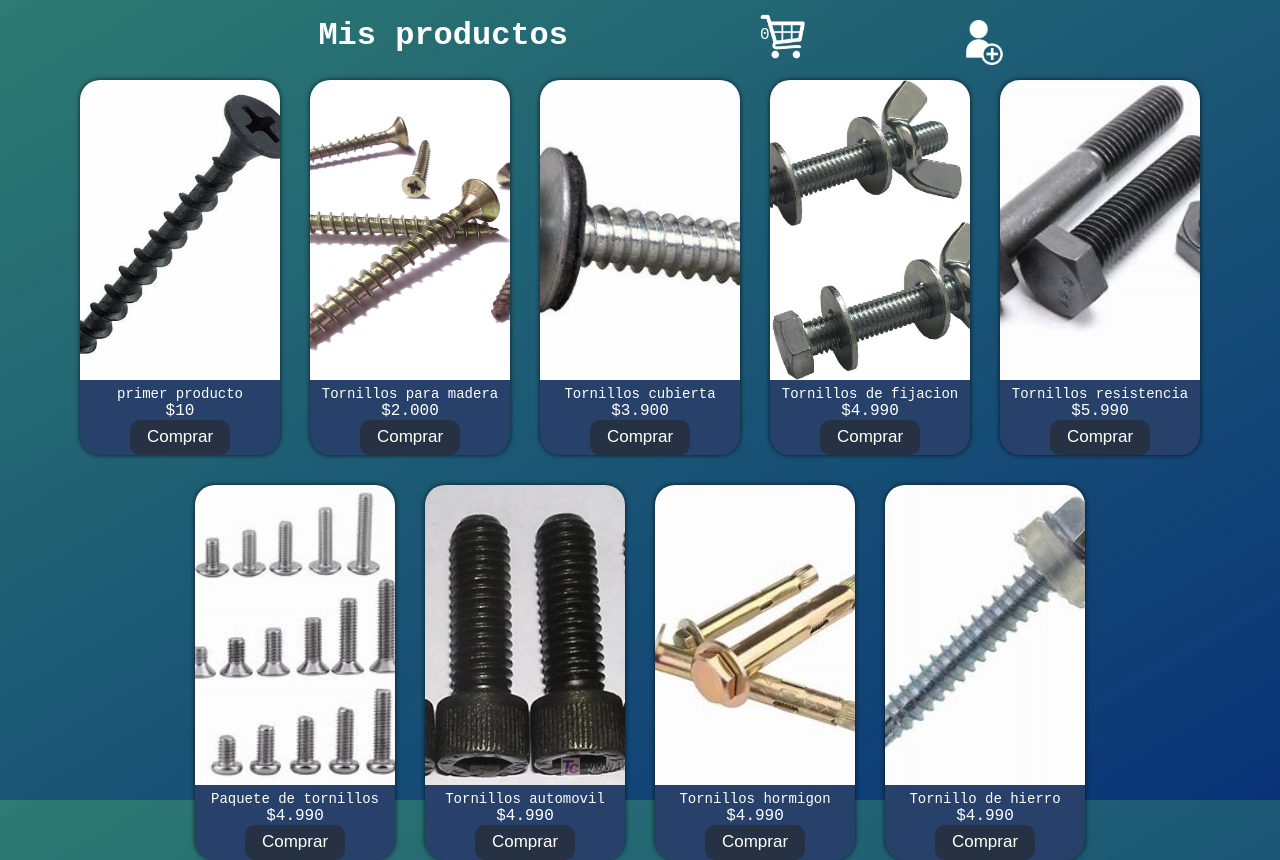
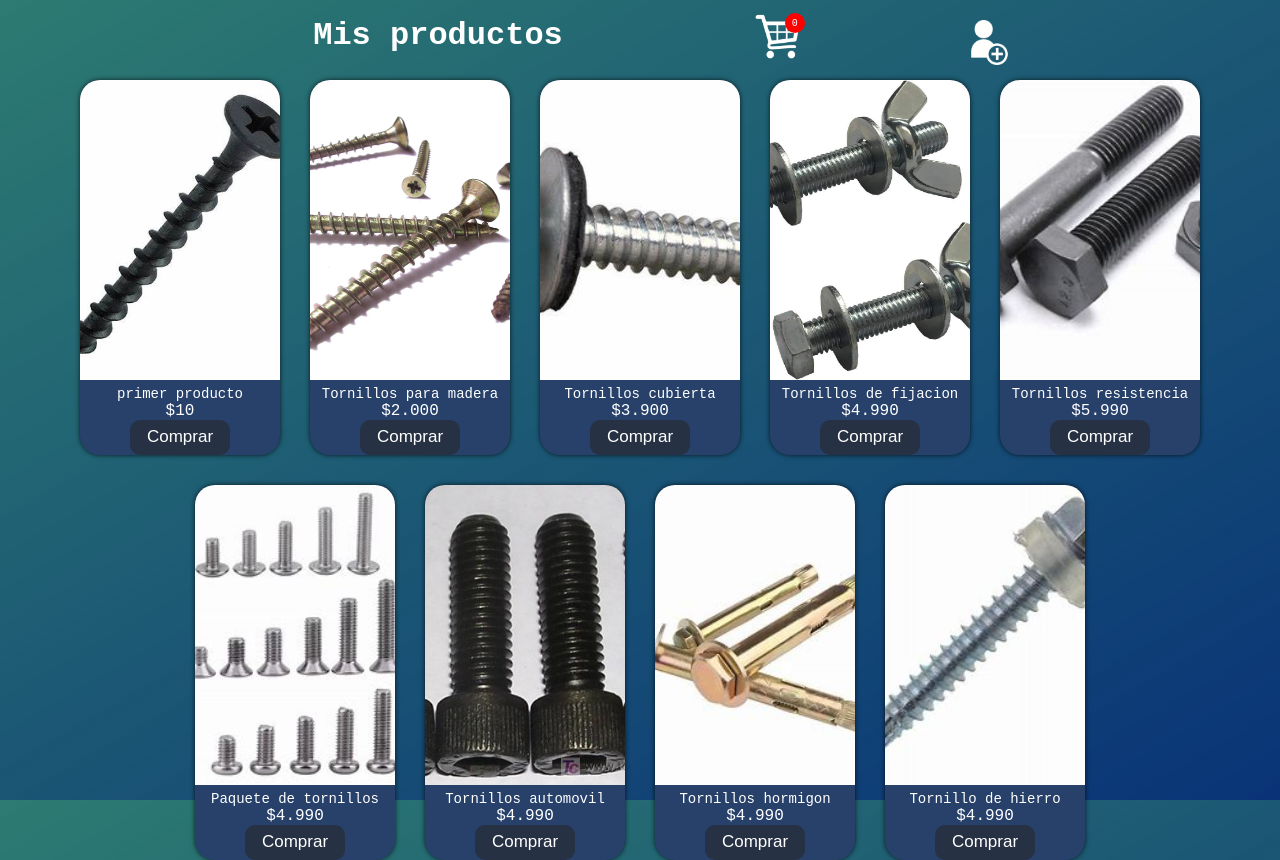
Before and after one commit to williansbriones/front-integracion, a plain HTML site: page Index.html in a window 1280 px wide. Drawn offline with Linux system fonts and the light colour scheme; no server answers.

Commit message:
alfin funciona el boton rojo

```diff
--- a/Css/style.css
+++ b/Css/style.css
@@ -212,7 +212,7 @@ header {
     background-color: #27416b;
     color: #cdd5e2;
 }
-.numero{
+#numero{
     padding:10p;
     background-color: red;
     border-radius: 100%;
```
